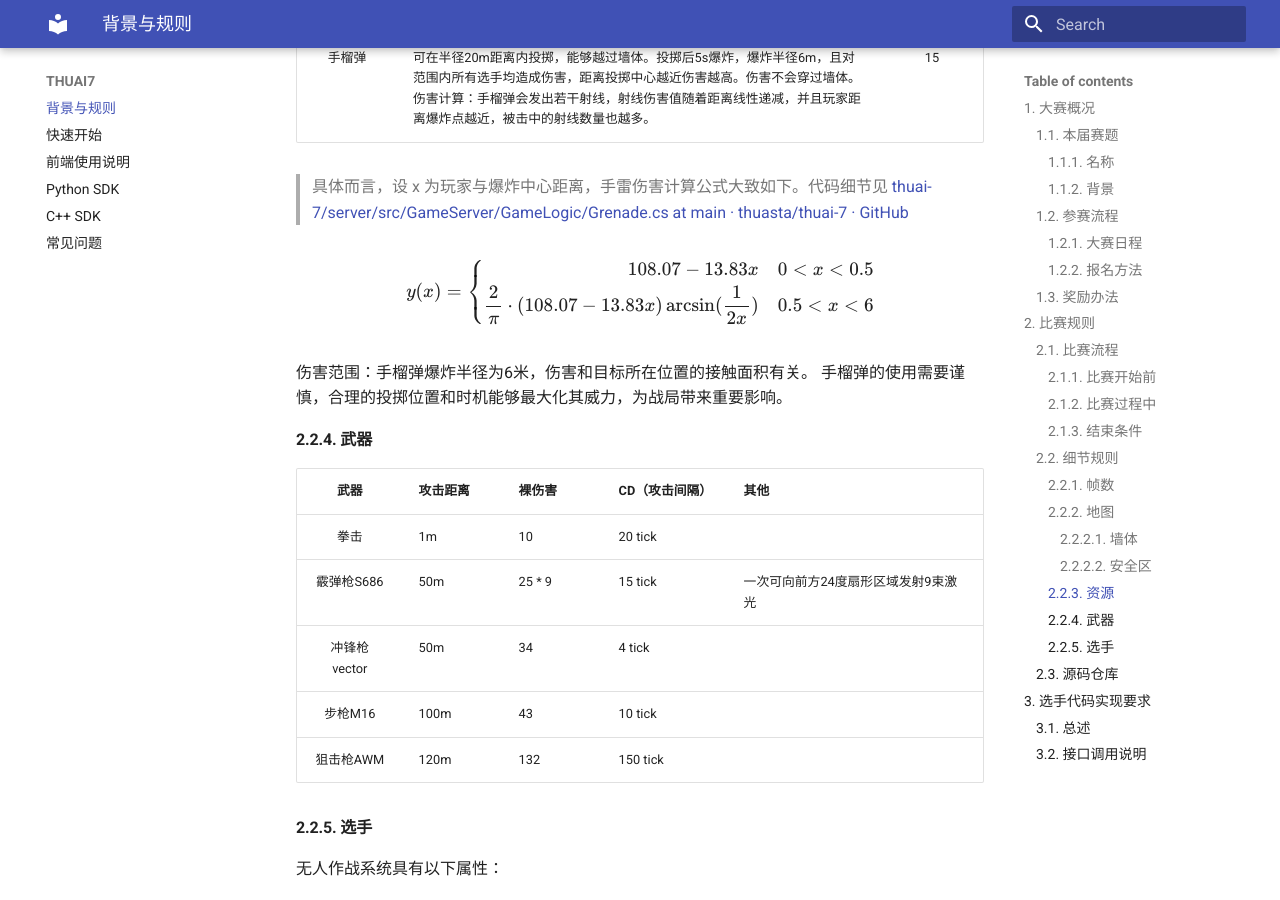
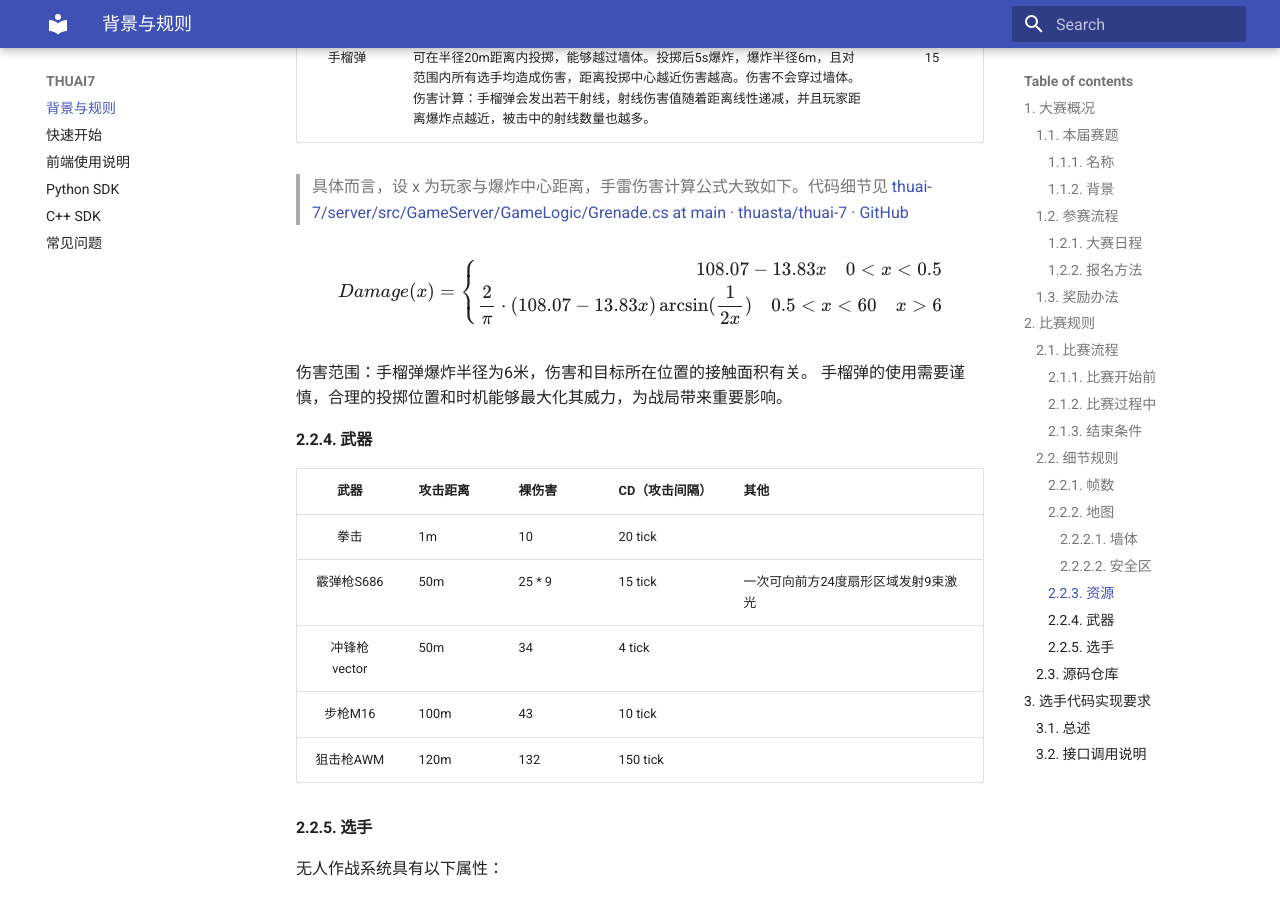
Before and after one commit to thuasta/thuai-7, an MkDocs documentation site: the page built from docs/index.md, in a window 1280 px wide and 900 px high, scrolled down 4065 px. Built offline with MkDocs 1.6.1 and Material for MkDocs 9.7.7, drawn with Linux system fonts in a browser that asks for light colours.

Commit message:
Update index.md

```diff
--- a/docs/index.md
+++ b/docs/index.md
@@ -108,10 +108,11 @@
 
 $$
 \begin{equation}
-y(x)=\left\{
+Damage(x)=\left\{
 	\begin{aligned}
 	108.07-13.83x \quad 0<x<0.5\\
 	\frac{2}{\pi}\cdot (108.07-13.83x)\arcsin (\frac{1}{2x}) \quad 0.5<x<6
+ 	0 \quad x>6
 	\end{aligned}
 	\right
 	.
```
